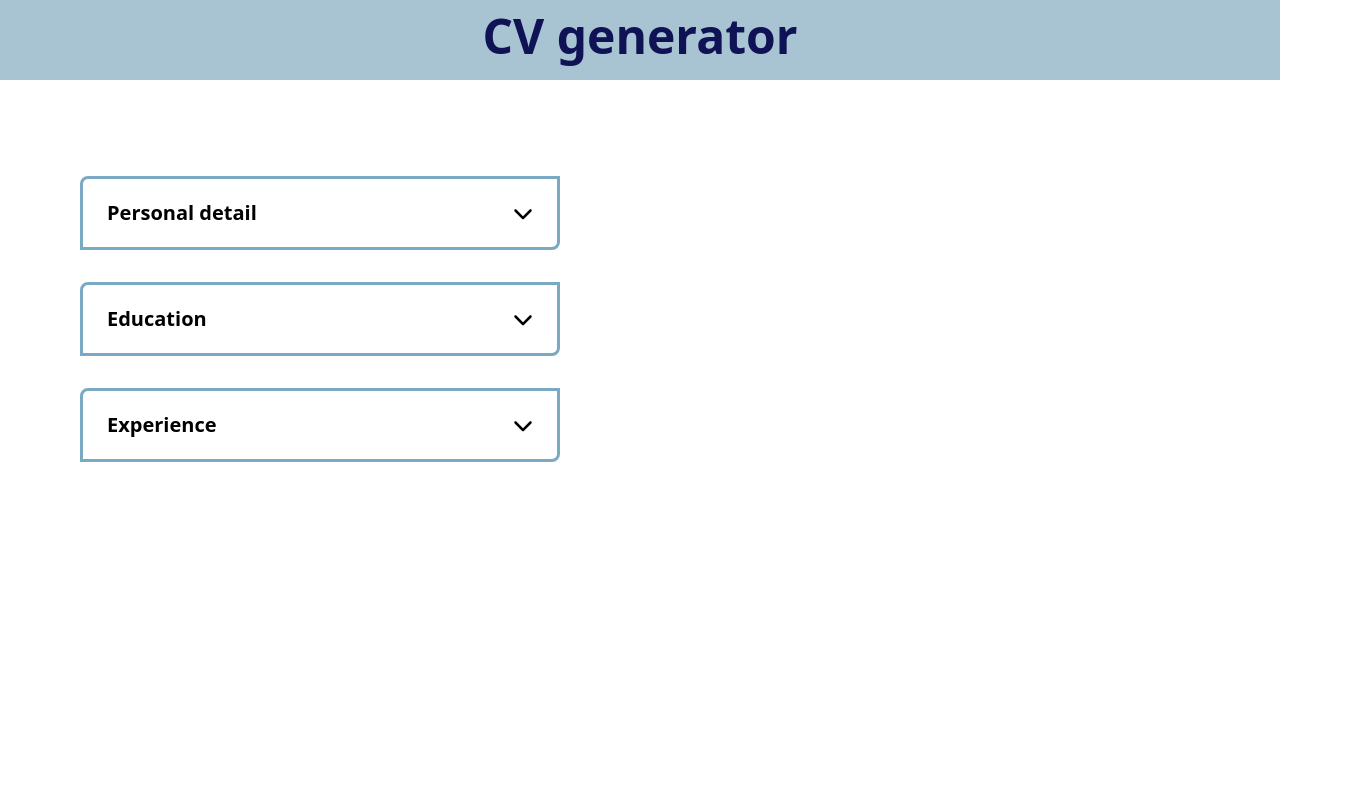
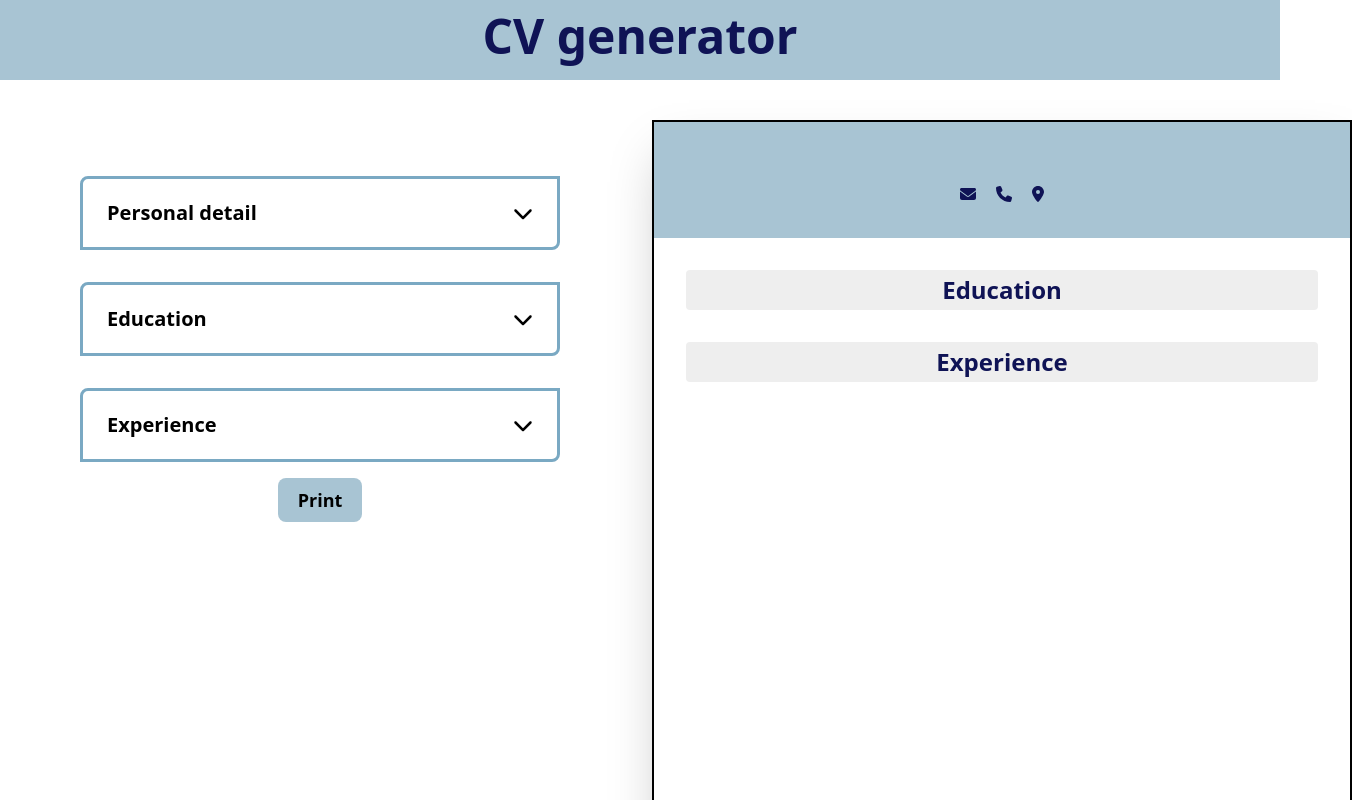
Before and after one commit to GiangNPham/cv-generator, a React app in the folder CV-generator/: page / in a window 1280 px wide. Shown: the top 800 px of the page, 1352 px wide, since content can reach past the window. Built offline with nearby package versions, Linux system fonts and the light colour scheme; the HTML template or start-up script is replaced by a standard one.

Commit message:
printing feature

```diff
--- a/CV-generator/src/App.css
+++ b/CV-generator/src/App.css
@@ -0,0 +1,7 @@
+@media print {
+  header,
+  aside,
+  footer {
+    display: none;
+  }
+}
--- a/CV-generator/src/App.jsx
+++ b/CV-generator/src/App.jsx
@@ -14,6 +14,7 @@ function App() {
       </header>
       <main className="grid grid-cols-2">
         {/* Filling out form */}
+        <aside>
           <Form
             personalInfo={personalInfo}
             setPersonalInfo={setPersonalInfo}
@@ -22,17 +23,24 @@ function App() {
             experienceItem={experienceItem}
             setExperienceItem={setExperienceItem}
           />
+          <div className="flex flex-col items-center">
+            <button
+              className=" bg-secondary px-5 py-2 rounded-lg text-lg font-semibold"
+              onClick={() => window.print()}
+            >
+              Print
+            </button>
+          </div>
+        </aside>
 
         {/* <h1>{personalInfo}</h1> */}
 
         {/* CV */}
         <CV
+          className="personal"
           personalInfo={personalInfo}
-          setPersonalInfo={setPersonalInfo}
           educationItem={educationItem}
-          setEducationItem={setEducationItem}
           experienceItem={experienceItem}
-          setExperienceItem={setExperienceItem}
         />
       </main>
     </>
--- a/CV-generator/src/componenets/CV.jsx
+++ b/CV-generator/src/componenets/CV.jsx
@@ -1,19 +1,83 @@
-export default function CV({
-  personalInfo,
-  setPersonalInfo,
-  educationItem,
-  setEducationItem,
-  experienceItem,
-  setExperienceItem,
-}) {
+import { FontAwesomeIcon } from "@fortawesome/react-fontawesome";
+import {
+  faEnvelope,
+  faPhone,
+  faLocationDot,
+} from "@fortawesome/free-solid-svg-icons";
+
+import "../styles/CV.css";
+
+export default function CV({ personalInfo, educationItem, experienceItem }) {
   return (
-    <>
-      <div>{personalInfo.fullName}</div>
-      <div>{personalInfo.email}</div>
+    <div className="cv-container shadow-2xl mt-10 mb-3 ml-3 border-2 border-black">
+      <section className="pt-10 pb-3 text-center bg-secondary text-text">
+        <h1 className="text-4xl font-bold">{personalInfo.fullName}</h1>
+        <div className="m-5 flex flex-row justify-center">
+          <div className="mr-5">
+            <FontAwesomeIcon icon={faEnvelope} />
+            <p>{personalInfo.email}</p>
+          </div>
+          <div className="mr-5">
+            <FontAwesomeIcon icon={faPhone} />
+            <p>{personalInfo.phoneNumber}</p>
+          </div>
+          <div>
+            <FontAwesomeIcon icon={faLocationDot} />
+            <p>{personalInfo.address}</p>
+          </div>
+        </div>
+      </section>
+      <section className="mt-8 mx-8">
+        <h1 className="text-center text-2xl font-semibold bg-third rounded text-text py-1">
+          Education
+        </h1>
+        {educationItem.map((item, index) => {
+          return (
+            <div key={index} className="flex flex-row mt-4 text-lg">
+              {/* first div store time and place */}
+              <div className="mr-8 w-44">
+                <p>
+                  {item.startDate} - {item.endDate}
+                </p>
+                <p>{item.location}</p>
+              </div>
 
-      <div>{personalInfo.phoneNumber}</div>
+              <div>
+                <p className="font-semibold">{item.school}</p>
+                <p>
+                  <i>{item.degree}</i>
+                </p>
+              </div>
+            </div>
+          );
+        })}
+      </section>
+      <section className="mt-8 mx-8 mb-5">
+        <h1 className="text-center text-2xl font-semibold bg-third rounded text-text py-1">
+          Experience
+        </h1>
+        {experienceItem.map((item, index) => {
+          return (
+            <div key={index} className="flex flex-row mt-4 text-lg">
+              {/* first div store time and place */}
+              <div className="mr-8 w-44">
+                <p>
+                  {item.startDate} - {item.endDate}
+                </p>
+                <p>{item.location}</p>
+              </div>
 
-      <div>{personalInfo.address}</div>
-    </>
+              <div>
+                <p className="font-semibold">{item.companyName}</p>
+                <p>
+                  <i>{item.title}</i>
+                </p>
+                <p className="description">{item.description}</p>
+              </div>
+            </div>
+          );
+        })}
+      </section>
+    </div>
   );
 }
--- a/CV-generator/src/componenets/Form.jsx
+++ b/CV-generator/src/componenets/Form.jsx
@@ -21,6 +21,7 @@ export default function Form({
           setValue={(pFullName) =>
             setPersonalInfo({ ...personalInfo, fullName: pFullName })
           }
+          value={personalInfo.fullName}
         ></Input>
         <Input
           title="Phone number"
@@ -29,6 +30,7 @@ export default function Form({
           setValue={(pPhoneNumber) => {
             setPersonalInfo({ ...personalInfo, phoneNumber: pPhoneNumber });
           }}
+          value={personalInfo.phoneNumber}
         ></Input>
         <Input
           title="Email"
@@ -37,6 +39,7 @@ export default function Form({
           setValue={(pEmail) => {
             setPersonalInfo({ ...personalInfo, email: pEmail });
           }}
+          value={personalInfo.email}
         ></Input>
         <Input
           title="Address"
@@ -45,6 +48,7 @@ export default function Form({
           setValue={(pAddress) => {
             setPersonalInfo({ ...personalInfo, address: pAddress });
           }}
+          value={personalInfo.address}
         ></Input>
       </Thumbnail>
       <Thumbnail title={"Education"}>
--- /dev/null
+++ b/CV-generator/src/styles/CV.css
@@ -0,0 +1,15 @@
+.cv-container {
+  min-height: 93vh;
+  max-width: 850px;
+  min-width: 700px;
+}
+
+.cv-container .description {
+  width: 33rem;
+}
+
+@media print {
+  .cv-container .description {
+    width: 25rem;
+  }
+}
--- a/CV-generator/tailwind.config.js
+++ b/CV-generator/tailwind.config.js
@@ -9,6 +9,7 @@ export default {
         primary: "#6590a6",
         secondary: "#a8c4d3",
         accent: "#7aa9c3",
+        third: "#eeeeee",
       },
     },
   },
```
Lines whose indentation alone changed are shown as unchanged.
